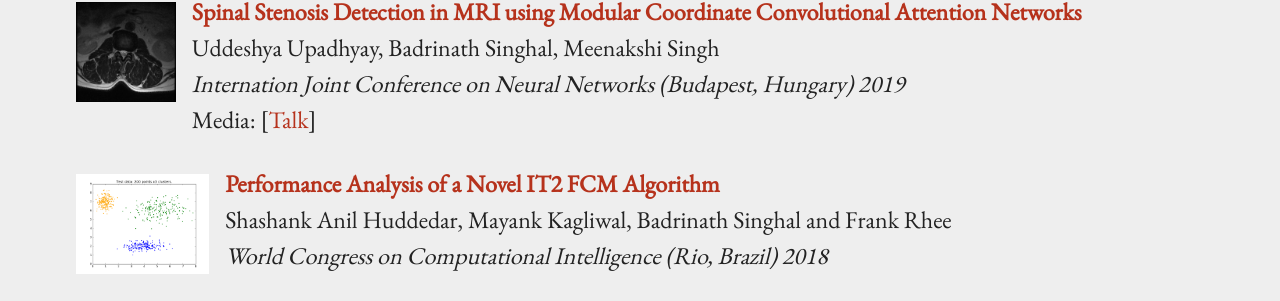
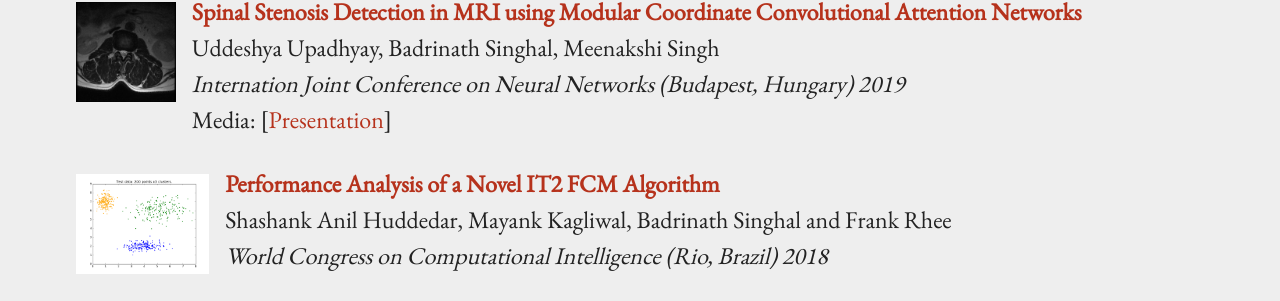
Before and after one commit to BadrinathS/BadrinathS.github.io, a Jekyll site: the page built from research.md, in a window 1280 px wide and 900 px high. Shown: the part 331-632 px from the top of the window. Built offline with Jekyll 4.4.1, drawn with Linux system fonts in a browser that asks for light colours.

Commit message:
Update research.md

```diff
--- a/research.md
+++ b/research.md
@@ -13,8 +13,8 @@ pubs:
     #  doi:     "http://dx.doi.org"
       image:   "/images/Ijcnn_paper_thumbnail.jpg"
       media:
-        - name: "Talk"
-          url:  "https://drive.google.com/open?id=1uSlK-YbxPpXahhAKOOF0B_HHH4uay_i0"
+        - name: "Presentation"
+          url:  "/resume/IJCNN19_Synapsica_Presentation.pdf"
 
     - title:   "Performance Analysis of a Novel IT2 FCM Algorithm"
       author:  "Shashank Anil Huddedar, Mayank Kagliwal, Badrinath Singhal and Frank Rhee"
```
